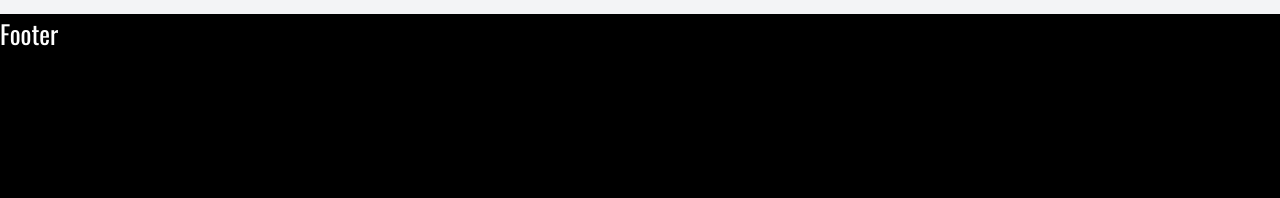
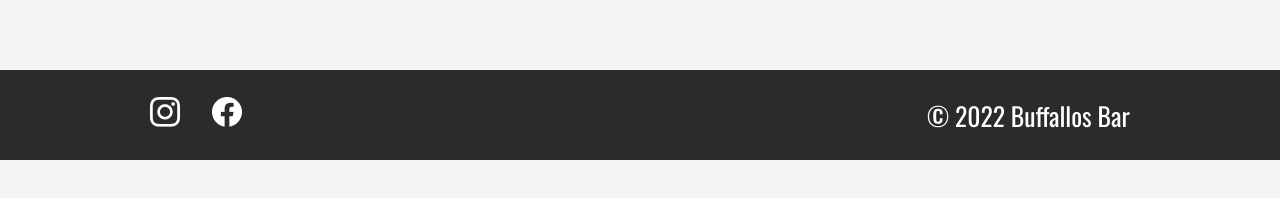
Before and after one commit to maxranholi/buffalosbar, a React (Create React App) app in the folder buffallos/: page / in a window 1280 px wide. Shown: the part 2195-2393 px from the top of the page. After the commit the page ends 2355 px from the top, so only its background shows below. Built offline with nearby package versions, Linux system fonts and the light colour scheme.

Commit message:
update: footer feito

```diff
--- a/buffallos/src/pages/Footer/Footer.js
+++ b/buffallos/src/pages/Footer/Footer.js
@@ -1,10 +1,18 @@
-import { Container } from "./FooterStyled";
+import * as S from "./FooterStyled";
+import instagram from "../../assets/Instagram.png";
+import facebook from "../../assets/Facebook.png";
 
 const Footer = () => {
   return (
-    <div>
-      <Container>Footer</Container>
-    </div>
+    <>
+      <S.Container>
+        <S.DivMedia>
+          <a href="https://www.instagram.com/buffallosbar/" target="blank"><img src={instagram} alt="logo do facebook"/></a>
+          <a href="https://pt-br.facebook.com/buffallosbar/" target="blank"><img src={facebook} alt="logo do instagram"/></a>
+        </S.DivMedia>
+        <S.PFooter>© 2022 Buffallos Bar </S.PFooter>
+      </S.Container>
+    </>
   );
 };
 
--- a/buffallos/src/pages/Footer/FooterStyled.js
+++ b/buffallos/src/pages/Footer/FooterStyled.js
@@ -1,8 +1,27 @@
 import styled from "styled-components";
 
 export const Container = styled.footer`
-height: 100vh;
-width: 100%;
-background-color: black;
-color: white
-`
+  display: flex;
+  justify-content: space-around;
+  gap: 30%;
+  align-items: center;
+  background-color: #2b2b2b;
+  width: 100%;
+  color: #ffff;
+  margin-top: 80px;
+
+  @media (max-width: 768px) {
+    margin-top: 0px;
+  }
+`;
+
+export const DivMedia = styled.div`
+  display: flex;
+  gap: 2rem;
+`;
+
+export const PFooter = styled.p`
+  @media (max-width: 768px) {
+    font-size: 1rem;
+  }
+`;
--- a/buffallos/src/pages/Shows/ShowsStyled.js
+++ b/buffallos/src/pages/Shows/ShowsStyled.js
@@ -5,7 +5,7 @@ export const Container = styled.section`
   flex-direction: column;
   justify-content: center;
   align-items: center;
-  height: 90vh;
+  height: 87vh;
   width: 100%;
   background-color: #000;
   background-image: url("https://i.imgur.com/fLlpzez.png");
```
Also changed, not shown: buffallos/src/assets/Facebook.png (added), buffallos/src/assets/Instagram.png (added).
